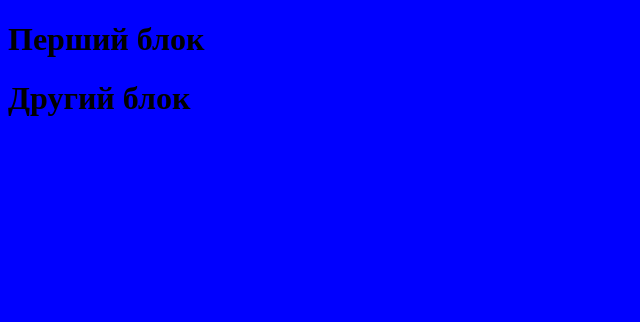
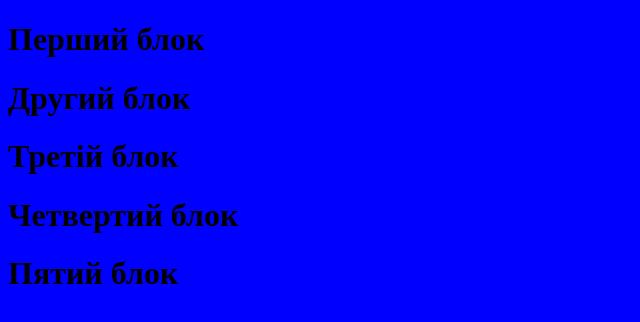
Before and after one commit to VoVik12-M/soyo, a Next.js app: page / in a window 1280 px wide. Shown: the top 322 px of the page, without its empty margins (0-640 px from the left). Built offline with nearby package versions, Linux system fonts and the light colour scheme.

Commit message:
add_component

```diff
--- /dev/null
+++ b/app/components/Aside_three.js
@@ -0,0 +1,5 @@
+export default function AsideThree() {
+    return (
+        <h1>Четвертий блок</h1>
+    );
+}
--- a/app/components/Aside_two.js
+++ b/app/components/Aside_two.js
@@ -1,4 +1,4 @@
-export default function Header() {
+export default function AsideTwo() {
     return (
         <h1>Третій блок</h1>
     );
--- /dev/null
+++ b/app/components/Footer_foto.js
@@ -0,0 +1,5 @@
+export default function Footer() {
+    return (
+        <h1>Пятий блок</h1>
+    );
+}
--- a/app/page.js
+++ b/app/page.js
@@ -1,11 +1,17 @@
 import Header from "./components/Header";
 import Aside from "./components/Aside";
+import AsideTwo from "./components/Aside_two";
+import AsideThree from "./components/Aside_three";
+import Footer from "./components/Footer_foto";
 
 export default function Home() {
   return (
     <div>
         <Header />
         <Aside />
+        <AsideTwo />
+        <AsideThree />
+        <Footer />
     </div>
   );
 }
```
